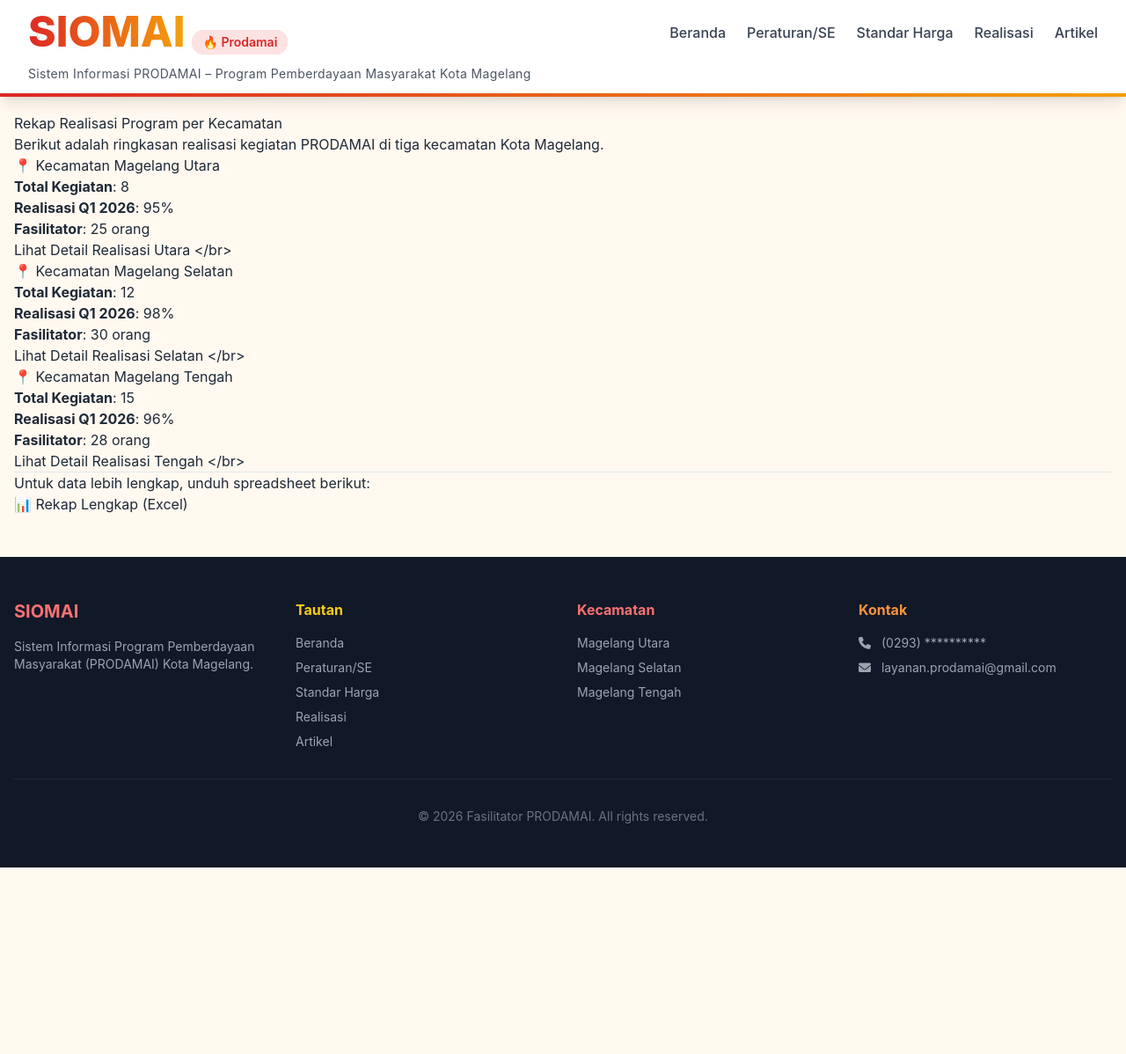
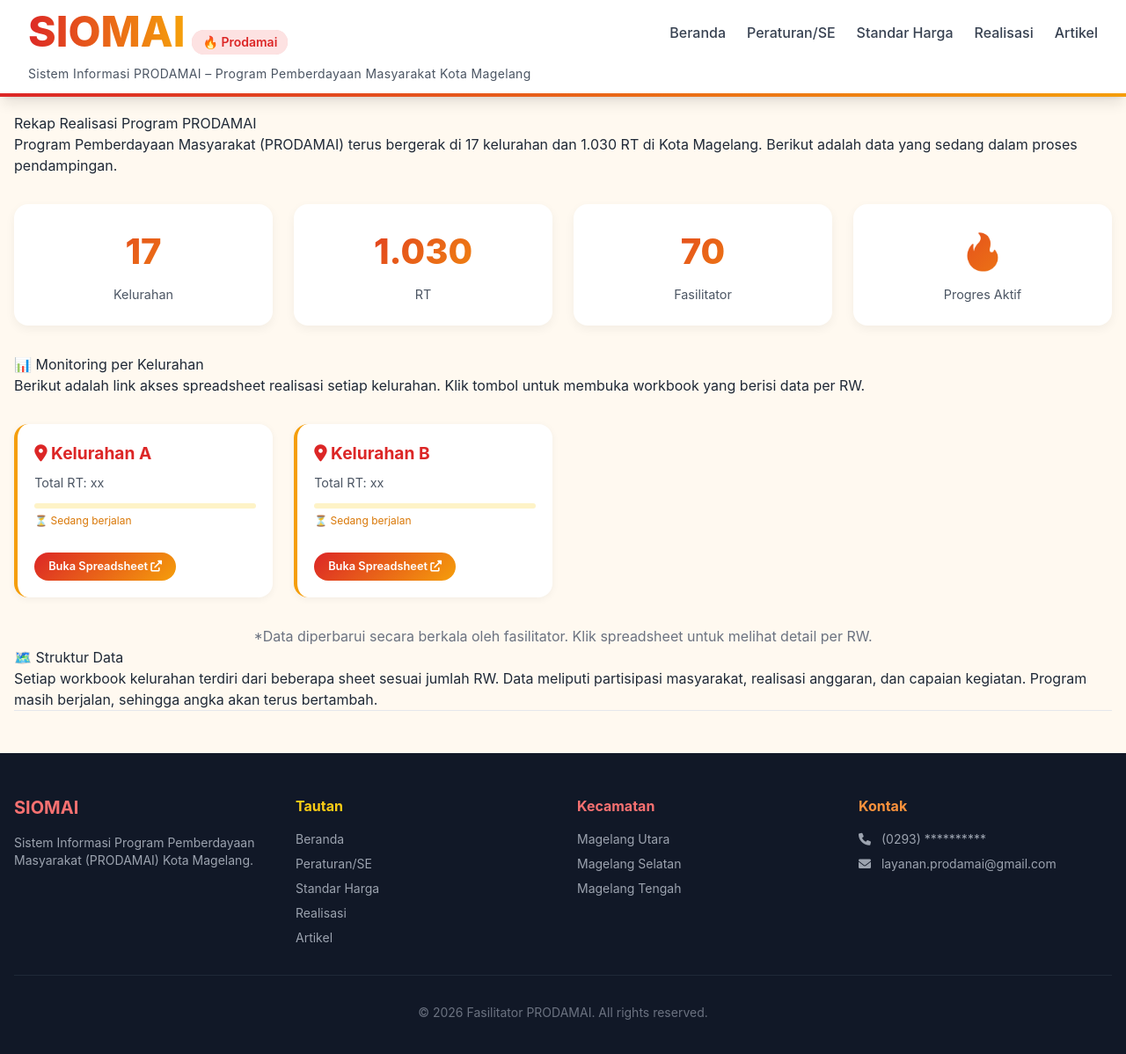
Before and after one commit to fasilitatormgl/siomai, a Jekyll site: the page built from realisasi.md, in a window 1280 px wide and 1209 px high. Shown: the top 1198 px of the window at 88% size. Built offline with Jekyll 4.4.1, drawn with Linux system fonts in a browser that asks for light colours; nearby versions of some CDN libraries.

Commit message:
Update realisasi.md

```diff
--- a/realisasi.md
+++ b/realisasi.md
@@ -1,35 +1,176 @@
 ---
+layout: default
 title: Rekap Realisasi PRODAMAI
 ---
 
-# Rekap Realisasi Program per Kecamatan
+# Rekap Realisasi Program PRODAMAI
 
-Berikut adalah ringkasan realisasi kegiatan PRODAMAI di tiga kecamatan Kota Magelang.
+Program Pemberdayaan Masyarakat (PRODAMAI) terus bergerak di 17 kelurahan dan 1.030 RT di Kota Magelang. Berikut adalah data yang sedang dalam proses pendampingan.
 
-## 📍 Kecamatan Magelang Utara
-- **Total Kegiatan**: 8
-- **Realisasi Q1 2026**: 95%
-- **Fasilitator**: 25 orang
-- [Lihat Detail Realisasi Utara]({{ site.baseurl }}/realisasi/utara)
-  </br>
+<div class="stats-grid">
+    <div class="stat-card">
+        <div class="stat-number">17</div>
+        <div class="stat-label">Kelurahan</div>
+    </div>
+    <div class="stat-card">
+        <div class="stat-number">1.030</div>
+        <div class="stat-label">RT</div>
+    </div>
+    <div class="stat-card">
+        <div class="stat-number">70</div>
+        <div class="stat-label">Fasilitator</div>
+    </div>
+    <div class="stat-card">
+        <div class="stat-number">🔥</div>
+        <div class="stat-label">Progres Aktif</div>
+    </div>
+</div>
 
+## 📊 Monitoring per Kelurahan
 
-## 📍 Kecamatan Magelang Selatan
-- **Total Kegiatan**: 12
-- **Realisasi Q1 2026**: 98%
-- **Fasilitator**: 30 orang
-- [Lihat Detail Realisasi Selatan]({{ site.baseurl }}/realisasi/selatan)
-</br>
+Berikut adalah link akses spreadsheet realisasi setiap kelurahan. Klik tombol untuk membuka workbook yang berisi data per RW.
 
+<div class="kelurahan-grid">
+    <!-- Kelurahan 1 -->
+    <div class="kelurahan-card">
+        <h3><i class="fas fa-map-marker-alt"></i> Kelurahan A</h3>
+        <p>Total RT: xx</p>
+        <div class="progress-status">
+            <div class="progress-bar-animate"></div>
+            <span class="progress-text">⏳ Sedang berjalan</span>
+        </div>
+        <a href="https://docs.google.com/spreadsheets/d/1LINK_A/edit" target="_blank" class="btn-spreadsheet">Buka Spreadsheet <i class="fas fa-external-link-alt"></i></a>
+    </div>
+    <!-- Kelurahan 2 -->
+    <div class="kelurahan-card">
+        <h3><i class="fas fa-map-marker-alt"></i> Kelurahan B</h3>
+        <p>Total RT: xx</p>
+        <div class="progress-status">
+            <div class="progress-bar-animate"></div>
+            <span class="progress-text">⏳ Sedang berjalan</span>
+        </div>
+        <a href="https://docs.google.com/spreadsheets/d/1LINK_B/edit" target="_blank" class="btn-spreadsheet">Buka Spreadsheet <i class="fas fa-external-link-alt"></i></a>
+    </div>
+    <!-- ... tambahkan hingga 17 kelurahan dengan pola yang sama -->
+</div>
 
-## 📍 Kecamatan Magelang Tengah
-- **Total Kegiatan**: 15
-- **Realisasi Q1 2026**: 96%
-- **Fasilitator**: 28 orang
-- [Lihat Detail Realisasi Tengah]({{ site.baseurl }}/realisasi/tengah)
-</br>
+<p class="text-center mt-8 text-gray-500">*Data diperbarui secara berkala oleh fasilitator. Klik spreadsheet untuk melihat detail per RW.</p>
+
+## 🗺️ Struktur Data
+
+Setiap workbook kelurahan terdiri dari beberapa sheet sesuai jumlah RW. Data meliputi partisipasi masyarakat, realisasi anggaran, dan capaian kegiatan. Program masih berjalan, sehingga angka akan terus bertambah.
 
 ---
 
-Untuk data lebih lengkap, unduh spreadsheet berikut:
-[📊 Rekap Lengkap (Excel)]({{ site.baseurl }}/assets/dokumen/rekap-realisasi.xlsx)
+<style>
+.stats-grid {
+    display: grid;
+    grid-template-columns: repeat(auto-fit, minmax(200px, 1fr));
+    gap: 1.5rem;
+    margin: 2rem 0;
+}
+.stat-card {
+    background: white;
+    border-radius: 1rem;
+    padding: 1.5rem;
+    text-align: center;
+    box-shadow: 0 4px 12px rgba(0,0,0,0.05);
+    transition: transform 0.3s;
+}
+.stat-card:hover {
+    transform: translateY(-5px);
+}
+.stat-number {
+    font-size: 2.5rem;
+    font-weight: 800;
+    background: linear-gradient(135deg, #dc2626, #f59e0b);
+    -webkit-background-clip: text;
+    background-clip: text;
+    color: transparent;
+}
+.stat-label {
+    color: #4b5563;
+    font-size: 0.9rem;
+    margin-top: 0.5rem;
+}
+.kelurahan-grid {
+    display: grid;
+    grid-template-columns: repeat(auto-fill, minmax(280px, 1fr));
+    gap: 1.5rem;
+    margin: 2rem 0;
+}
+.kelurahan-card {
+    background: white;
+    border-radius: 1rem;
+    padding: 1.2rem;
+    box-shadow: 0 2px 8px rgba(0,0,0,0.05);
+    transition: all 0.3s;
+    border-left: 4px solid #f59e0b;
+}
+.kelurahan-card:hover {
+    box-shadow: 0 10px 20px -5px rgba(220,38,38,0.2);
+    transform: translateY(-3px);
+}
+.kelurahan-card h3 {
+    font-size: 1.2rem;
+    font-weight: 700;
+    margin-bottom: 0.5rem;
+    color: #dc2626;
+}
+.kelurahan-card p {
+    margin: 0.3rem 0;
+    font-size: 0.9rem;
+    color: #4b5563;
+}
+.progress-status {
+    margin: 0.8rem 0;
+}
+.progress-bar-animate {
+    width: 100%;
+    height: 6px;
+    background-color: #fef3c7;
+    border-radius: 3px;
+    overflow: hidden;
+    position: relative;
+}
+.progress-bar-animate::after {
+    content: "";
+    display: block;
+    width: 30%;
+    height: 100%;
+    background: linear-gradient(90deg, #dc2626, #f59e0b);
+    border-radius: 3px;
+    animation: moving 1.5s ease-in-out infinite;
+}
+@keyframes moving {
+    0% { transform: translateX(-100%); }
+    100% { transform: translateX(400%); }
+}
+.progress-text {
+    display: inline-block;
+    font-size: 0.75rem;
+    color: #d97706;
+    margin-top: 0.3rem;
+}
+.btn-spreadsheet {
+    display: inline-block;
+    margin-top: 0.8rem;
+    background: linear-gradient(135deg, #dc2626, #f59e0b);
+    color: white;
+    padding: 0.4rem 1rem;
+    border-radius: 30px;
+    font-size: 0.8rem;
+    font-weight: 600;
+    text-decoration: none;
+    transition: all 0.3s;
+}
+.btn-spreadsheet:hover {
+    background: linear-gradient(135deg, #b91c1c, #d97706);
+    box-shadow: 0 4px 8px rgba(0,0,0,0.1);
+}
+@media (max-width: 640px) {
+    .kelurahan-grid {
+        grid-template-columns: 1fr;
+    }
+}
+</style>
```
